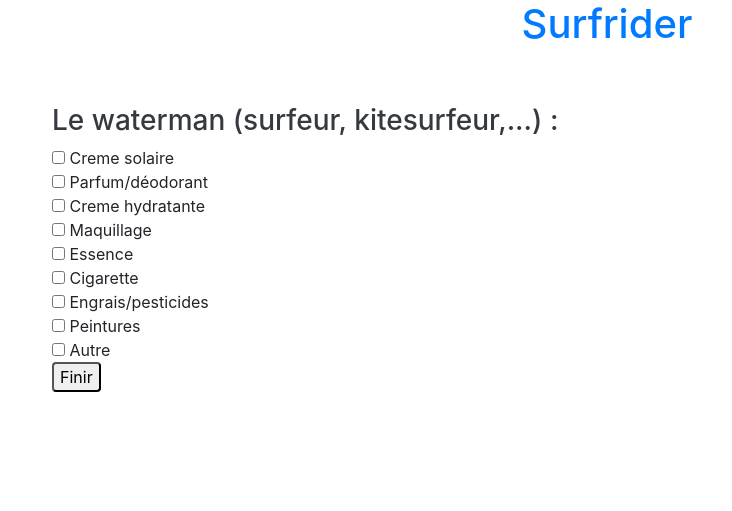
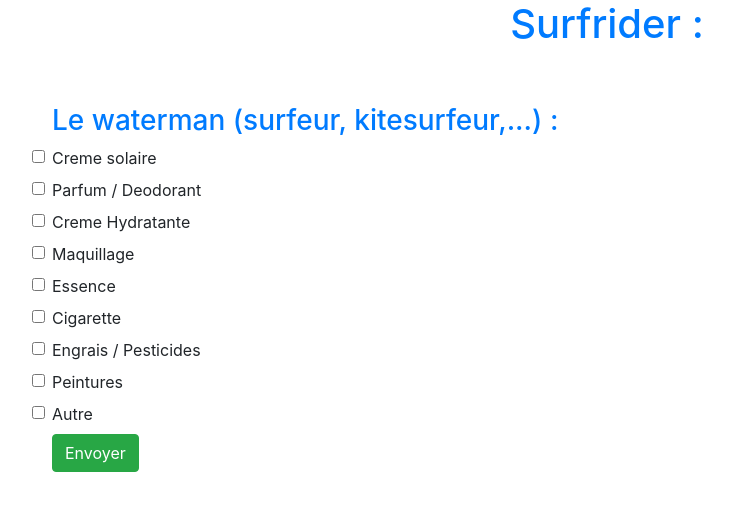
Before and after one commit to VernonRoche/CinqGrosCochons, a Flask app: page /waterman/ in a window 1280 px wide. Shown: the top 511 px of the page, without its empty margins (33-765 px from the left). Run offline with Flask 2, Linux system fonts and the light colour scheme; some libraries are stand-ins or nearby versions.

Commit message:
Mise en forme waterman.html

```diff
--- a/templates/waterman.html
+++ b/templates/waterman.html
@@ -3,35 +3,53 @@
 <html>
 <head>
 	<link rel="stylesheet" href="https://stackpath.bootstrapcdn.com/bootstrap/4.3.1/css/bootstrap.min.css" integrity="sha384-ggOyR0iXCbMQv3Xipma34MD+dH/1fQ784/j6cY/iJTQUOhcWr7x9JvoRxT2MZw1T" crossorigin="anonymous">
-	<title>Surfrider</title>
+	<title>Formulaire 3/3</title>
 	<meta name="description" content="the description">
 	<meta name="author" content="the content">
 	<link rel="stylesheet" href="css/main.css">
 </head>
 <body>
-	<h1 class="text-center text-primary"> Surfrider</h1><br><br>
+	<h1 class="text-center text-primary"> Surfrider :</h1><br><br>
 	<script src="js/scripts.js"></script>
 	<div class="container">
-		<div class="row">
-			<div class="col">
-				<h3 class="text-dark">Le waterman (surfeur, kitesurfeur,...) :</h3>
+			<h3 class="text-primary">Le waterman (surfeur, kitesurfeur,...) :</h3>
+			<div class="form-group">
 				<form action="{{ url_for('merci') }}" method="post">
-					<p><input type="checkbox" name="cremeSol"> Creme solaire<br>
-						<input type="checkbox" name="parfum"> Parfum/déodorant<br>
-						<input type="checkbox" name="cremeHydra"> Creme hydratante<br>
-						<input type="checkbox" name="maquillage"> Maquillage<br>
-						<input type="checkbox" name="essence"> Essence<br>
-						<input type="checkbox" name="cigarette"> Cigarette<br>
-						<input type="checkbox" name="engrais"> Engrais/pesticides<br>
-						<input type="checkbox" name="peintures"> Peintures<br>
-						<input type="checkbox" name="Autre"> Autre<br>
-						<input id="env" type="submit" class="rounded" value="Finir" name="form">
-					</p>
+					<input type="checkbox" class="form-check-input" name="cremeSol" id="cremesolaire"/>
+					<label for ="cremesolaire">Creme solaire</label><br>
+
+					<input type="checkbox" class="form-check-input" name="Parfum/Deodorant" id="Parfum/deodorant"/>
+					<label for ="Parfum/deodorant">Parfum / Deodorant</label><br>
+
+					<input type="checkbox" class="form-check-input" name="CremeHydratante" id="CremeHydratante"/>
+					<label for ="CremeHydratante">Creme Hydratante</label><br>
+
+					<input type="checkbox" class="form-check-input" name="Maquillage" id="Maquillage"/>
+					<label for ="Maquillage">Maquillage</label><br>
+
+					<input type="checkbox" class="form-check-input" name="Essence" id="Essence"/>
+					<label for ="Essence">Essence</label><br>
+
+					<input type="checkbox" class="form-check-input" name="Cigarette" id="Cigarette"/>
+					<label for ="Cigarette">Cigarette</label><br>
+
+					<input type="checkbox" class="form-check-input" name="Engrais" id="Engrais"/>
+					<label for ="Engrais">Engrais / Pesticides</label><br>
+
+					<input type="checkbox" class="form-check-input" name="Peintures" id="Peintures"/>
+					<label for ="Peintures">Peintures</label><br>
+
+					<input type="checkbox" class="form-check-input" name="Autre" id="Autre"/>
+					<label for ="Autre">Autre</label><br>
+					<button id="env" type="button" class="btn btn-success rounded" value="Envoyer" name="form">Envoyer</button>
 				</form>
 			</div>
 		</div>
+
 	</div>
 
+</body>
+</html>
 
 </body>
 
```
